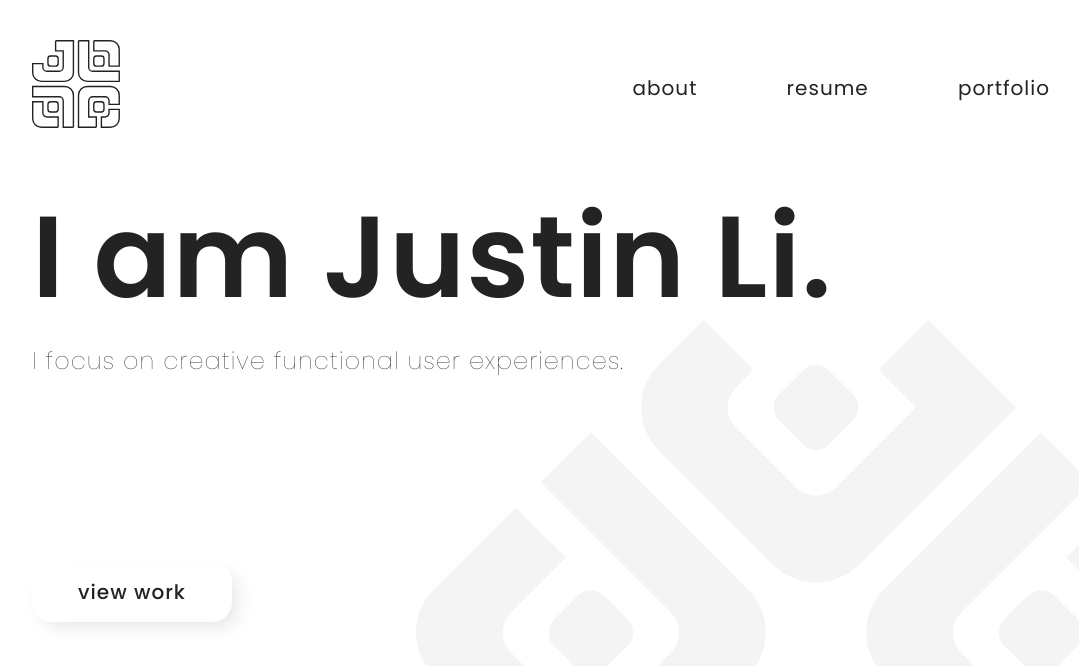
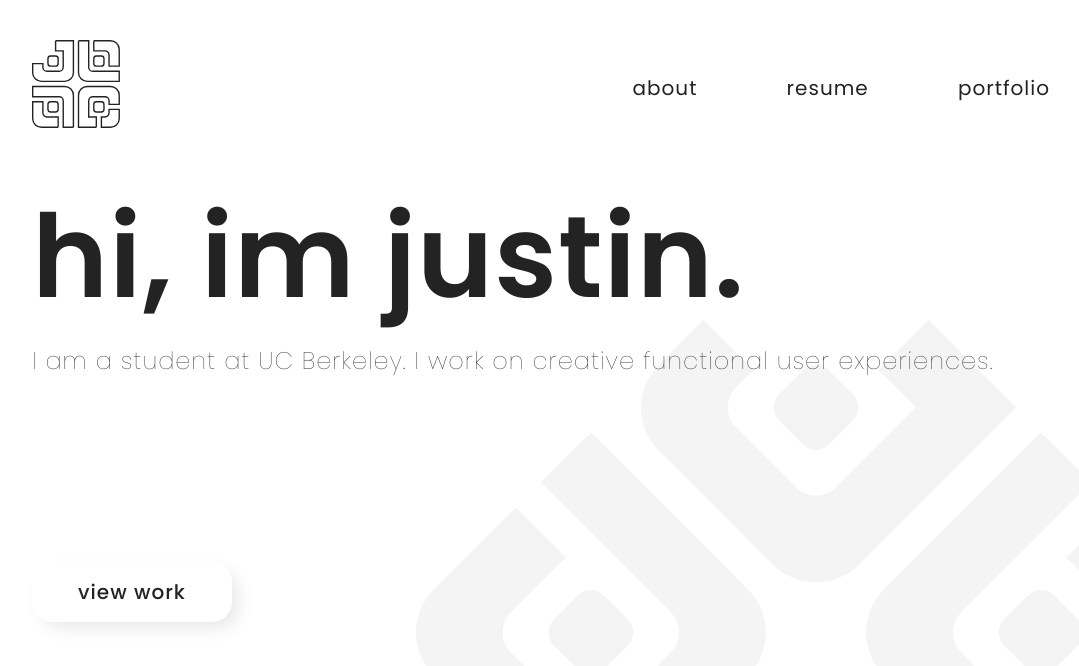
Before and after one commit to PolyWorm/Personal-Website-1.0, a React (Create React App) app: page / in a window 1280 px wide. Shown: the top 666 px of the page, without its empty margins (96-1175 px from the left). Built offline with nearby package versions, Linux system fonts and the light colour scheme.

Commit message:
work in progress

```diff
--- a/src/App.js
+++ b/src/App.js
@@ -23,7 +23,8 @@ export default class App extends React.Component {
                 resume={() => this.pageSwap(1)}
                 portfolio={() => this.pageSwap(2)}/>
         <div className="buffer-bar"></div>
-        <Content page={this.state.page}/>
+        <Content page={this.state.page}
+                portfolio={() => this.pageSwap(2)}/>
 
       </div>
     );
--- a/src/Content.css
+++ b/src/Content.css
@@ -46,7 +46,7 @@
     background-color: yellow;
 }
 .window-2 {
-    background-color: black;
+    background-color: yellow;
 }
 @media only screen and (max-width: 700px) {
     .window {
--- a/src/Content.js
+++ b/src/Content.js
@@ -7,9 +7,10 @@ export default class Content extends React.Component {
         if (this.props.page === 0) {
             return(
                 <div className="window window-0">
-                    <h1>I am Justin Li.</h1>
-                    <p>I focus on creative functional user experiences.</p>
-                    <button className="b-1">
+                    <h1>hi, im justin.</h1>
+                    <p>I am a student at UC Berkeley.
+                        I work on creative functional user experiences.</p>
+                    <button className="b-1" onClick={this.props.portfolio}>
                             view work
                     </button>
                 </div>
@@ -17,12 +18,12 @@ export default class Content extends React.Component {
         }
         else if (this.props.page === 1) {
             return(
-                <div className="window window-1"></div>
+                <div className="window window-1"> WORK IN PROGRESS</div>
             );
         }
         else if (this.props.page === 2) {
             return(
-                <div className="window window-2"></div>
+                <div className="window window-2">WORK IN PROGRESS</div>
             );
         }
     }
```
